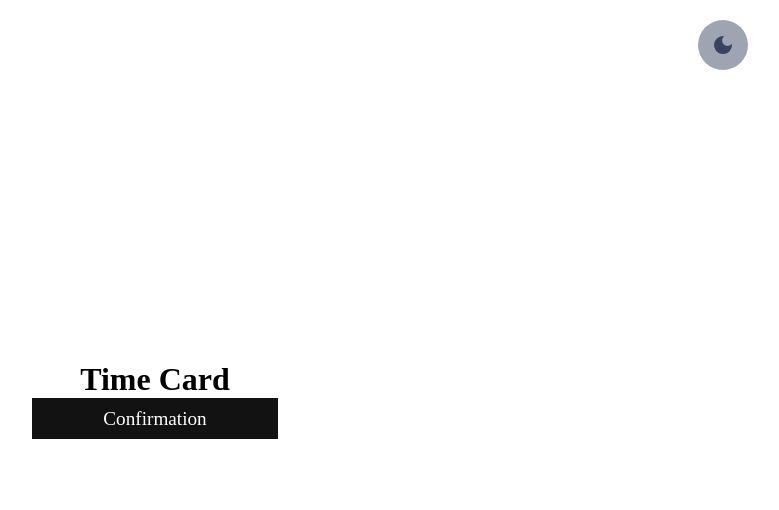
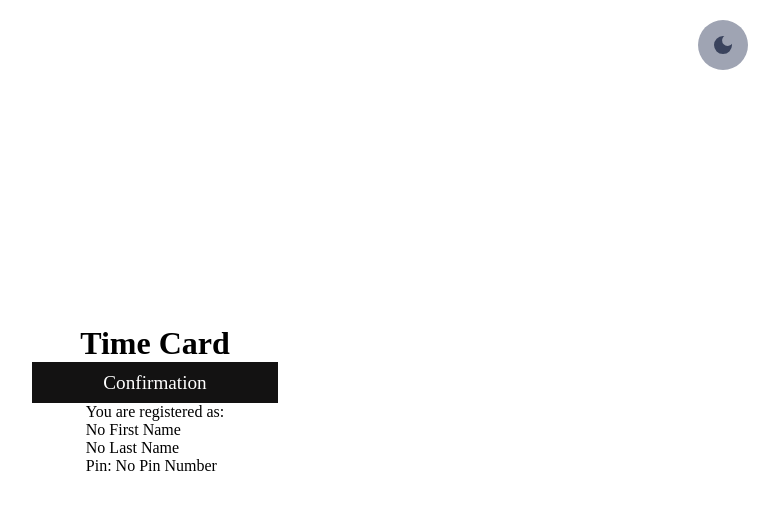
Before and after one commit to courthub74/time_card_same, a plain HTML site: page html/confirmation.html in a window 1280 px wide. Shown: the whole page, without its empty margins (485-1264 px from the left). Drawn offline with Linux system fonts and the light colour scheme.

Commit message:
confirmation page needs to be changed to acct type

```diff
--- a/html/confirmation.html
+++ b/html/confirmation.html
@@ -33,6 +33,7 @@
 
          </header>
 
+         <!-- The Printed URI Data -->
          <section class="reg_info">
             <div id="reg_data"></div>
          </section>
@@ -43,4 +44,7 @@
 
 <!-- DARKMODE -->
 <script src="../js/darkmode.js"></script>
+
+<!-- CONFIRMATION -->
+<script src="../js/confirmation.js"></script>
 </html>
--- /dev/null
+++ b/js/confirmation.js
@@ -0,0 +1,37 @@
+// Test Print Location
+console.log("We are @ the Confirmation Page");
+
+// Get the URL Parameters (it's a search)
+const urlParams = new URLSearchParams(window.location.search);
+
+// Retrieve and decode parameters
+
+// First Name
+    // As a ternery operator that states:
+        // search for the variable 'first' from url parameters
+            // If it's there, then decode it.
+                // If not return no first name
+const user_first = urlParams.get('first') ?
+    decodeURIComponent(urlParams.get('first')) : 'No First Name';
+
+// Last Name
+const user_last = urlParams.get('last') ?
+    decodeURIComponent(urlParams.get('last')) : 'No Last Name';
+
+// Pin Number
+const user_pin = urlParams.get('pin') ?
+    decodeURIComponent(urlParams.get('pin')) : 'No Pin Number';
+
+
+// Display received data
+
+// query the div to display data in
+let user_reg_info = document.getElementById('reg_data');
+
+// NOW place the decoded urlparam variables in the above variable
+user_reg_info.innerHTML = `
+    <p class="users_info">You are registered as:</p>
+    <p>${user_first}</p>
+    <p>${user_last}</p>
+    <p>Pin: ${user_pin}</p>
+`;
--- a/js/registration.js
+++ b/js/registration.js
@@ -91,7 +91,6 @@ create_acct_form.addEventListener('submit', (e) => {
 
 
     // Redirect with URL parameters
+    // take user to confirmation page
     window.location.href = `confirmation.html?first=${encodedFirst}&last=${encodedLast}&pin=${encodedPin}`
 });
-
-// take user to confirmation page
```
